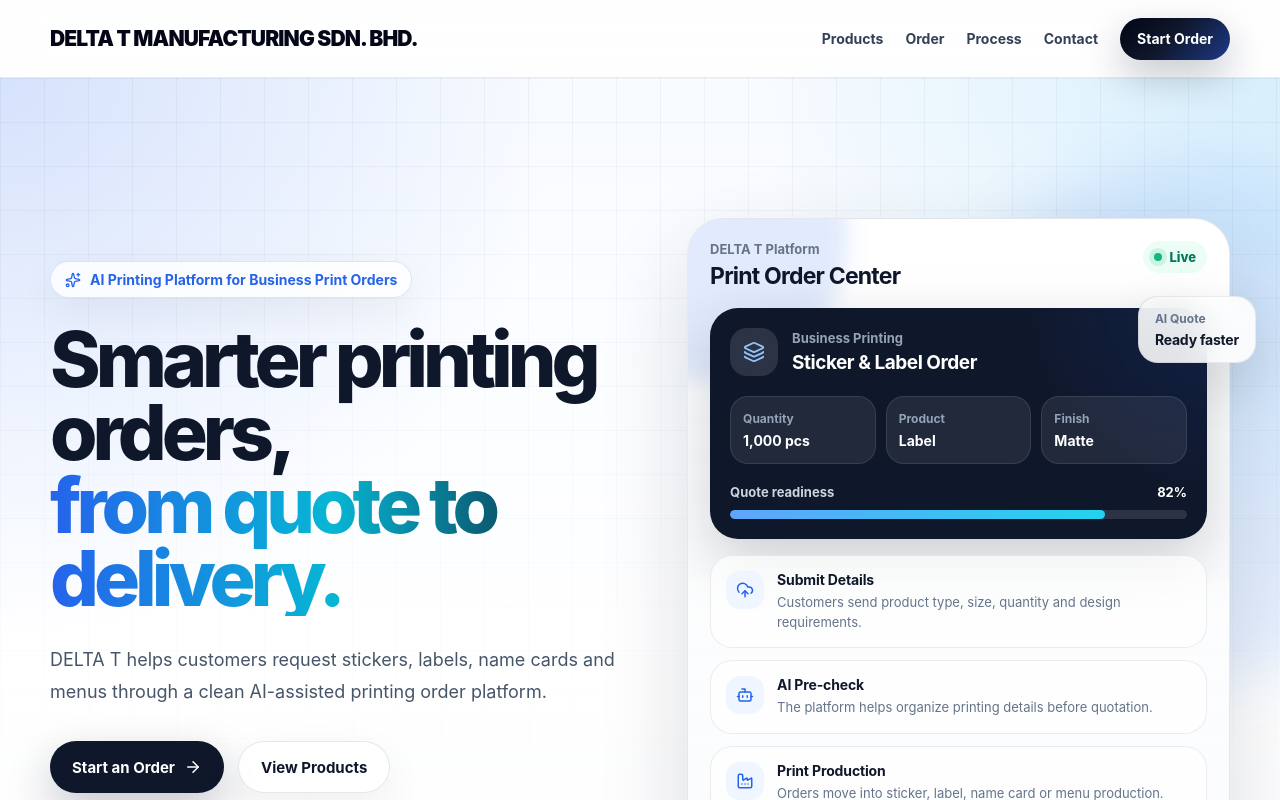
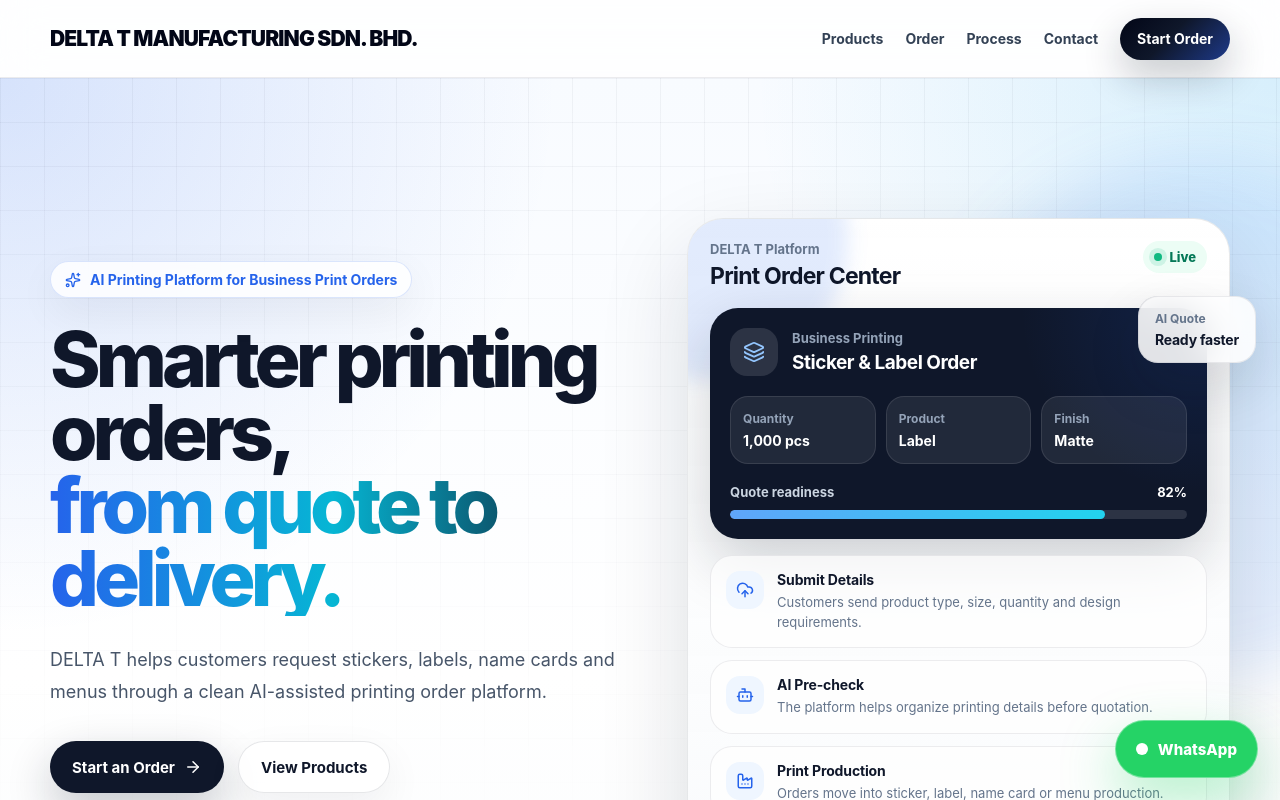
Before and after one commit to kangjin0307/-delta-t-website, a Next.js app: page / in a window 1280 px wide. Shown: the top 800 px of the page. Built offline with nearby package versions, Linux system fonts and the light colour scheme.

Commit message:
Add WhatsApp floating button

```diff
--- a/app/page.tsx
+++ b/app/page.tsx
@@ -579,6 +579,43 @@
           <span>All Rights Reserved.</span>
         </div>
       </footer>
+            {/* WhatsApp Floating Button */}
+      <a
+        href="https://wa.me/60177148883?text=Hello%20DELTA%20T%20MANUFACTURING%20SDN.%20BHD.%2C%20I%20would%20like%20to%20ask%20about%20printing%20services."
+        target="_blank"
+        rel="noopener noreferrer"
+        style={{
+          position: "fixed",
+          right: 22,
+          bottom: 22,
+          zIndex: 999,
+          display: "inline-flex",
+          alignItems: "center",
+          justifyContent: "center",
+          gap: 10,
+          height: 58,
+          padding: "0 20px",
+          borderRadius: 999,
+          background: "#25D366",
+          color: "white",
+          fontSize: 15,
+          fontWeight: 850,
+          textDecoration: "none",
+          boxShadow: "0 22px 55px rgba(37, 211, 102, 0.35)",
+          border: "1px solid rgba(255,255,255,0.35)",
+        }}
+      >
+        <span
+          style={{
+            width: 12,
+            height: 12,
+            borderRadius: 999,
+            background: "white",
+            display: "inline-block",
+          }}
+        />
+        WhatsApp
+      </a>
     </main>
   );
 }
```
